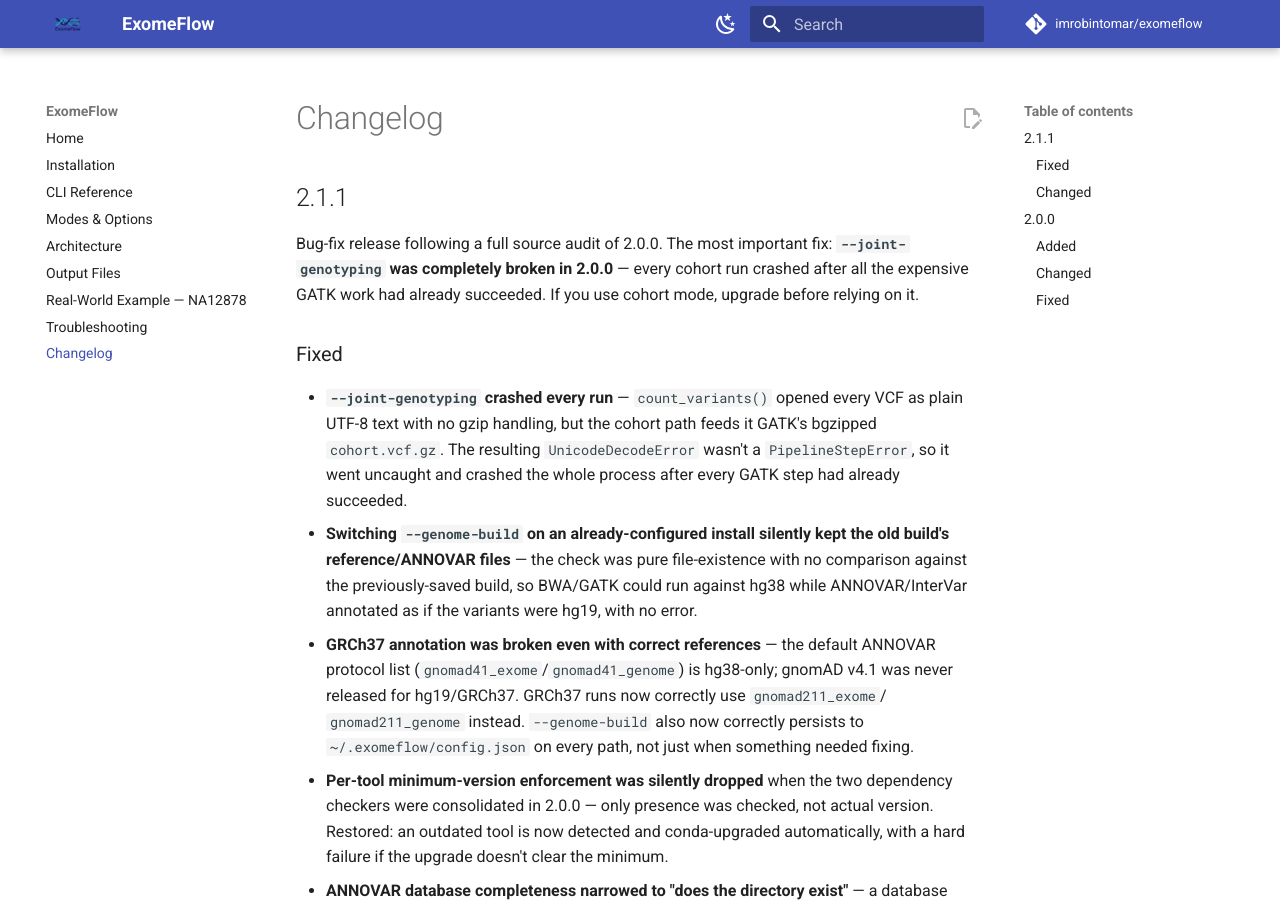
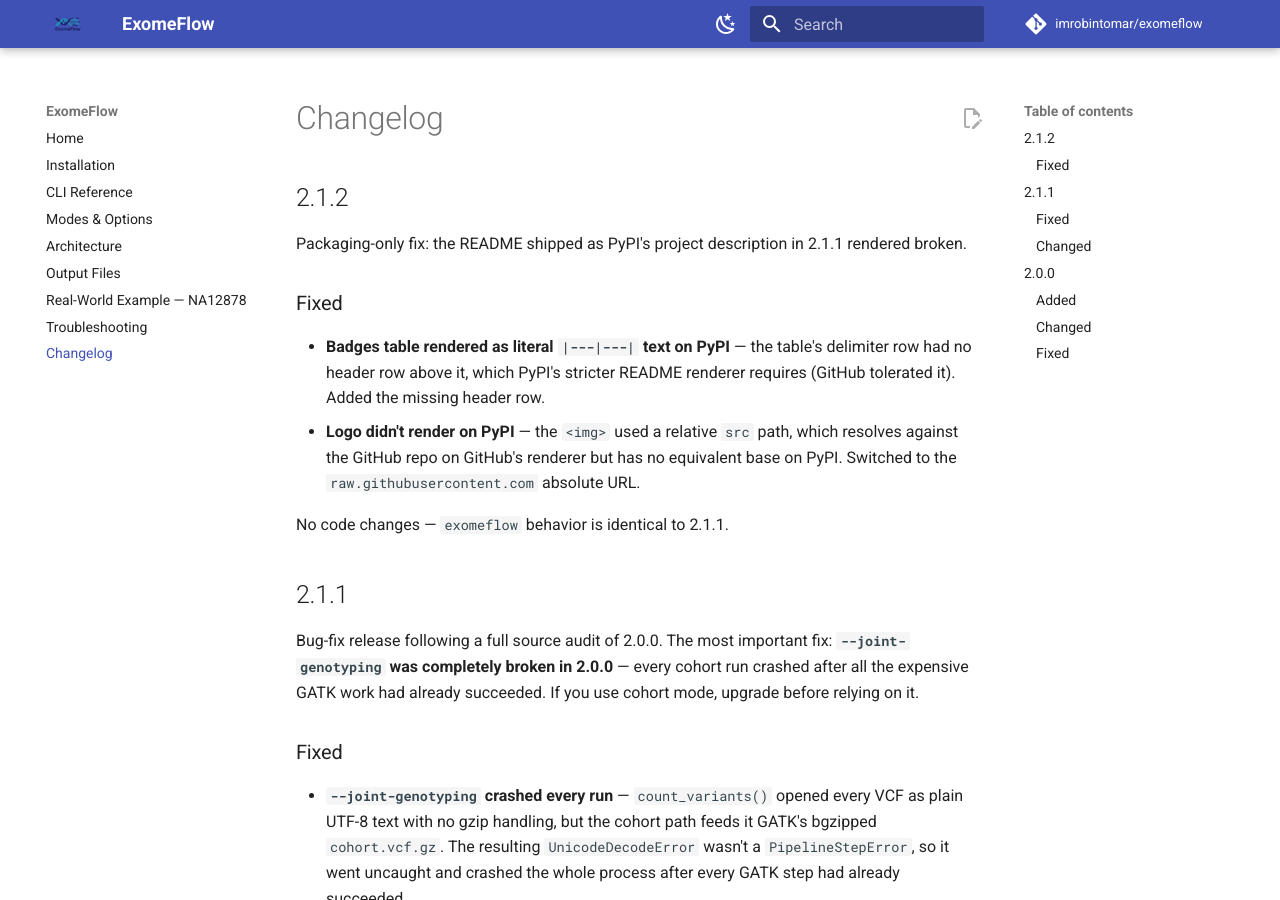
Before and after one commit to imrobintomar/exomeflow, an MkDocs documentation site: the page built from docs/changelog.md, in a window 1280 px wide and 900 px high. Built offline with MkDocs 1.6.1 and Material for MkDocs 9.7.7, drawn with Linux system fonts in a browser that asks for light colours; comment, search, counter and statistics services are not loaded.

Commit message:
Release 2.1.2: republish with the fixed README, no code changes
Bumps version everywhere so PyPI carries the corrected README (header
row + absolute logo URL, fixed in a1bdda7) — 2.1.1's package listing
is permanently stuck with the broken rendering since PyPI metadata is
immutable per version.

```diff
--- a/CHANGELOG.md
+++ b/CHANGELOG.md
@@ -1,4 +1,21 @@
 # Changelog
+
+## 2.1.2
+
+Packaging-only fix: the README shipped as PyPI's project description in 2.1.1
+rendered broken.
+
+### Fixed
+
+- **Badges table rendered as literal `|---|---|` text on PyPI** — the table's
+  delimiter row had no header row above it, which PyPI's stricter README
+  renderer requires (GitHub tolerated it). Added the missing header row.
+- **Logo didn't render on PyPI** — the `<img>` used a relative `src` path,
+  which resolves against the GitHub repo on GitHub's renderer but has no
+  equivalent base on PyPI. Switched to the `raw.githubusercontent.com`
+  absolute URL.
+
+No code changes — `exomeflow` behavior is identical to 2.1.1.
 
 ## 2.1.1
 
--- a/exomeflow/__init__.py
+++ b/exomeflow/__init__.py
@@ -4,6 +4,6 @@
 Author: Robin Kumar, AIIMS New Delhi
 """
 
-__version__ = "2.1.1"
+__version__ = "2.1.2"
 __author__ = "Robin Kumar"
 __email__ = "itsrobintomar@gmail.com"
--- a/pyproject.toml
+++ b/pyproject.toml
@@ -4,7 +4,7 @@
 
 [project]
 name = "exomeflow"
-version = "2.1.1"
+version = "2.1.2"
 description = "Production-quality Whole Exome Sequencing analysis pipeline"
 readme = "README.md"
 license = "MIT"
```
Also changed, not shown: README.md (+6 -6 lines), USAGE.md (+2 -2 lines), .zenodo.json, 4 other files.
